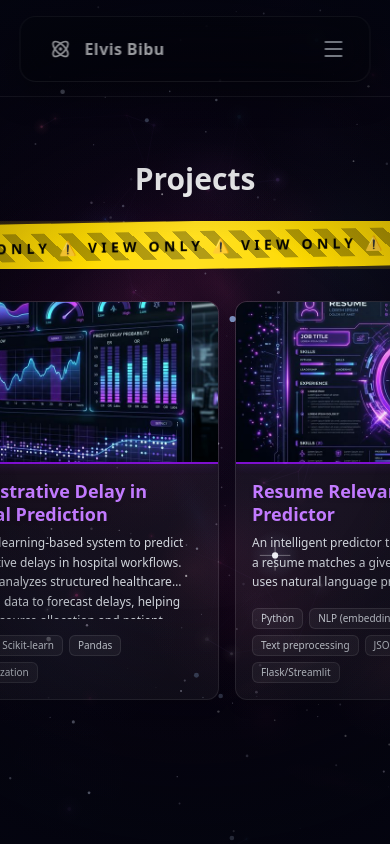
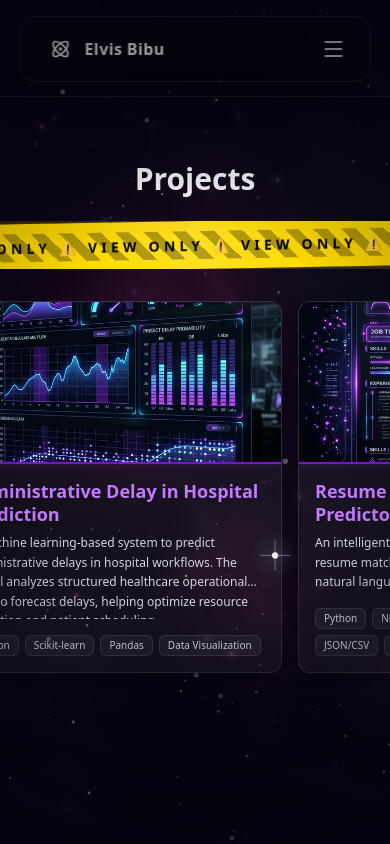
Before and after one commit to rifle2115/Personal-Portfolio-Nebula, a Next.js app: page /projects in a window 390 px wide. Built offline with nearby package versions, Linux system fonts and the light colour scheme.

Commit message:
feat: second user provided update for Projects.tsx formatting

```diff
--- a/components/Projects.tsx
+++ b/components/Projects.tsx
@@ -60,12 +60,14 @@
                     </div>
                 </div>
 
-                {/* Mobile: Horizontal scroll, Desktop: grid unchanged */}
-                <div className="w-full overflow-x-auto overflow-y-visible scrollbar-hide md:overflow-visible snap-x snap-mandatory -mx-4 px-4 md:mx-0 md:px-0">
-                    <div className="flex flex-nowrap w-max gap-4 pl-4 pr-4 pb-8 md:grid md:grid-cols-2 md:gap-8 md:w-full md:pl-0 md:pr-0 md:pb-0">
-
+                {/* Scroll container breaks out of px-4 parent via -mx-4, then px-4 restores left indent */}
+                <div className="-mx-4 md:mx-0 overflow-x-auto md:overflow-visible scrollbar-hide snap-x snap-mandatory md:snap-none">
+                    <div className="flex flex-nowrap gap-4 px-4 pb-4 md:grid md:grid-cols-2 md:gap-8 md:px-0 md:pb-0">
                         {projects.map((project, index) => (
-                            <div key={index} className="w-[300px] sm:w-[320px] shrink-0 snap-start md:w-auto md:flex-auto md:snap-none bg-white/5 border border-white/10 rounded-xl overflow-hidden shadow-lg transition-all duration-300 hover:-translate-y-1 hover:border-purple-500/50 hover:shadow-[0_0_30px_rgba(147,51,234,0.3)] group flex flex-col">
+                            <div
+                                key={index}
+                                className="w-[85vw] shrink-0 snap-start md:w-auto md:shrink md:snap-none bg-white/5 border border-white/10 rounded-xl overflow-hidden shadow-lg transition-all duration-300 hover:-translate-y-1 hover:border-purple-500/50 hover:shadow-[0_0_30px_rgba(147,51,234,0.3)] group flex flex-col"
+                            >
                                 {/* Project Image Preview */}
                                 <div className="h-40 md:h-48 overflow-hidden relative flex-shrink-0">
                                     <Image
@@ -73,7 +75,7 @@
                                         alt={project.title}
                                         fill
                                         className="object-cover transition-transform duration-500 group-hover:scale-110"
-                                        sizes="(max-width: 768px) 300px, 50vw"
+                                        sizes="(max-width: 768px) 85vw, 50vw"
                                     />
                                 </div>
 
@@ -82,7 +84,9 @@
 
                                 {/* Content Details */}
                                 <div className="p-4 md:p-6 flex flex-col flex-1">
-                                    <h3 className="text-lg md:text-2xl font-bold text-purple-400 mb-2 md:mb-3 drop-shadow-sm transition-colors duration-300 group-hover:text-purple-300 leading-tight">{project.title}</h3>
+                                    <h3 className="text-lg md:text-2xl font-bold text-purple-400 mb-2 md:mb-3 drop-shadow-sm transition-colors duration-300 group-hover:text-purple-300 leading-tight">
+                                        {project.title}
+                                    </h3>
                                     <p className="text-gray-300 text-xs md:text-sm leading-relaxed mb-4 md:mb-6 group-hover:text-gray-200 transition-colors line-clamp-3 md:line-clamp-none flex-1">
                                         {project.description}
                                     </p>
@@ -98,8 +102,11 @@
                             </div>
                         ))}
 
+                        {/* Right padding spacer so last card doesn't sit flush against edge */}
+                        <div className="w-4 shrink-0 md:hidden" />
                     </div>
                 </div>
+
             </div>
         </section>
     );
```
